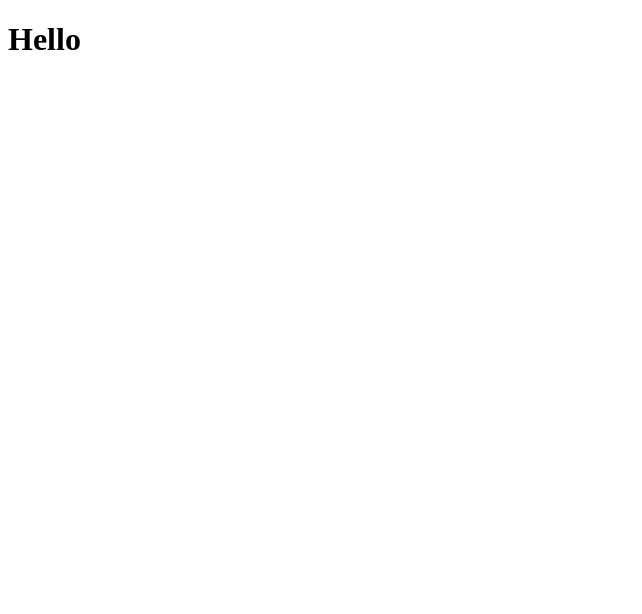
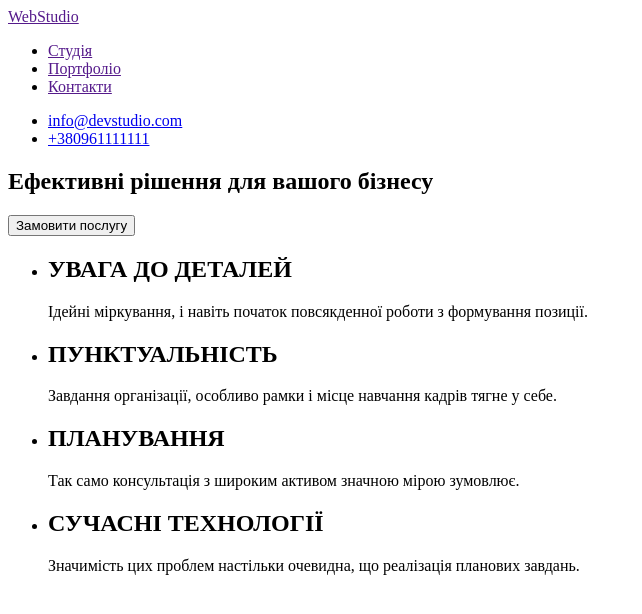
Before and after one commit to Olga13-13/goit-markup-hw-01, a plain HTML site: page index.html in a window 1280 px wide. Shown: the whole page, without its empty margins (0-642 px from the left). Drawn offline with Linux system fonts and the light colour scheme.

Commit message:
commit 9

```diff
--- a/index.html
+++ b/index.html
@@ -7,7 +7,58 @@
     <title>webstudio</title>
   </head>
   <body>
-    <h1>Hello</h1>
-    <p></p>
+    <header>
+      <a href="index.html"></a>
+      <a href="">WebStudio</a>
+      <nav>
+        <ul>
+          <li><a href="">Студія</a></li>
+          <li><a href="">Портфоліо</a></li>
+          <li><a href="">Контакти</a></li>
+        </ul>
+        <ul>
+          <li><a href="mailto:info@devstudio.com">info@devstudio.com</a></li>
+          <li><a href="tel:+380961111111">+380961111111</a></li>
+        </ul>
+      </nav>
+    </header>
+    <main>
+      <section>
+        <h1>Ефективні рішення для вашого бізнесу</h1>
+        <button type="button">Замовити послугу</button>
+      </section>
+      <section>
+        <ul>
+          <li>
+            <h2>УВАГА ДО ДЕТАЛЕЙ</h2>
+            <p>
+              Ідейні міркування, і навіть початок повсякденної роботи з
+              формування позиції.
+            </p>
+          </li>
+          <li>
+            <h2>ПУНКТУАЛЬНІСТЬ</h2>
+            <p>
+              Завдання організації, особливо рамки і місце навчання кадрів тягне
+              у себе.
+            </p>
+          </li>
+          <li>
+            <h2>ПЛАНУВАННЯ</h2>
+            <p>
+              Так само консультація з широким активом значною мірою зумовлює.
+            </p>
+          </li>
+          <li>
+            <h2>СУЧАСНІ ТЕХНОЛОГІЇ</h2>
+            <p>
+              Значимість цих проблем настільки очевидна, що реалізація планових
+              завдань.
+            </p>
+          </li>
+        </ul>
+      </section>
+    </main>
+    <footer></footer>
   </body>
 </html>
```
